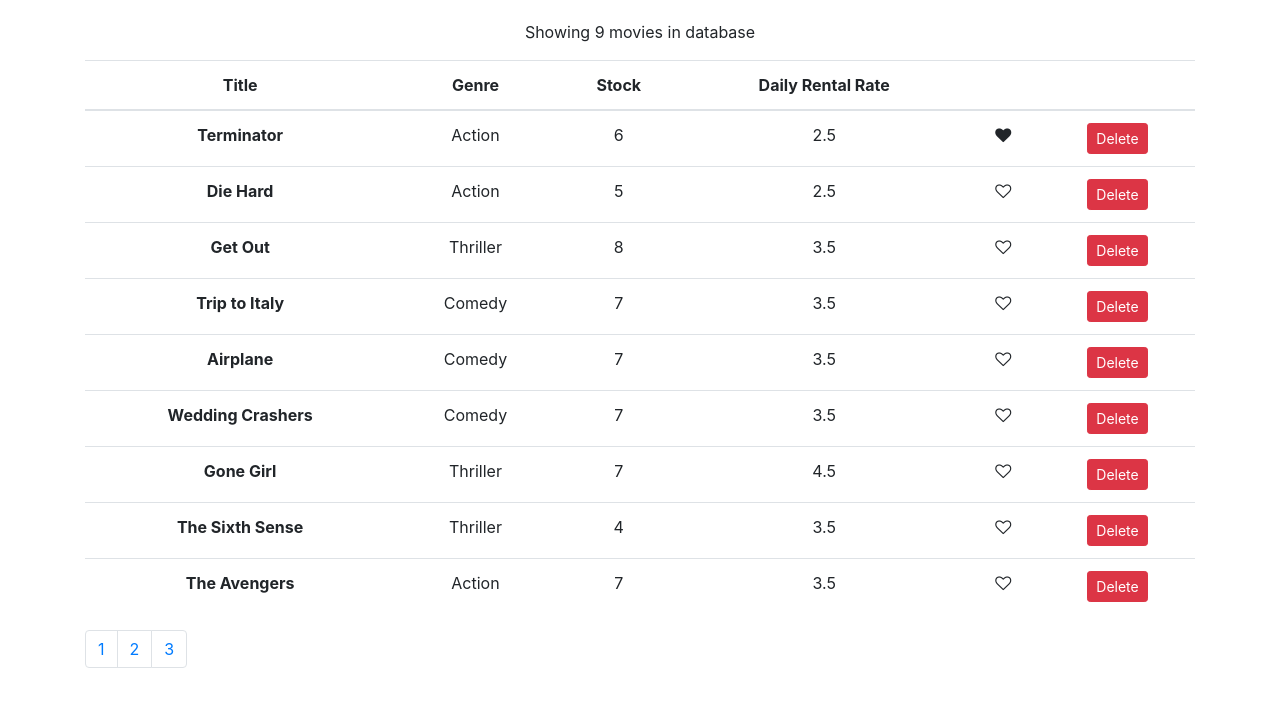
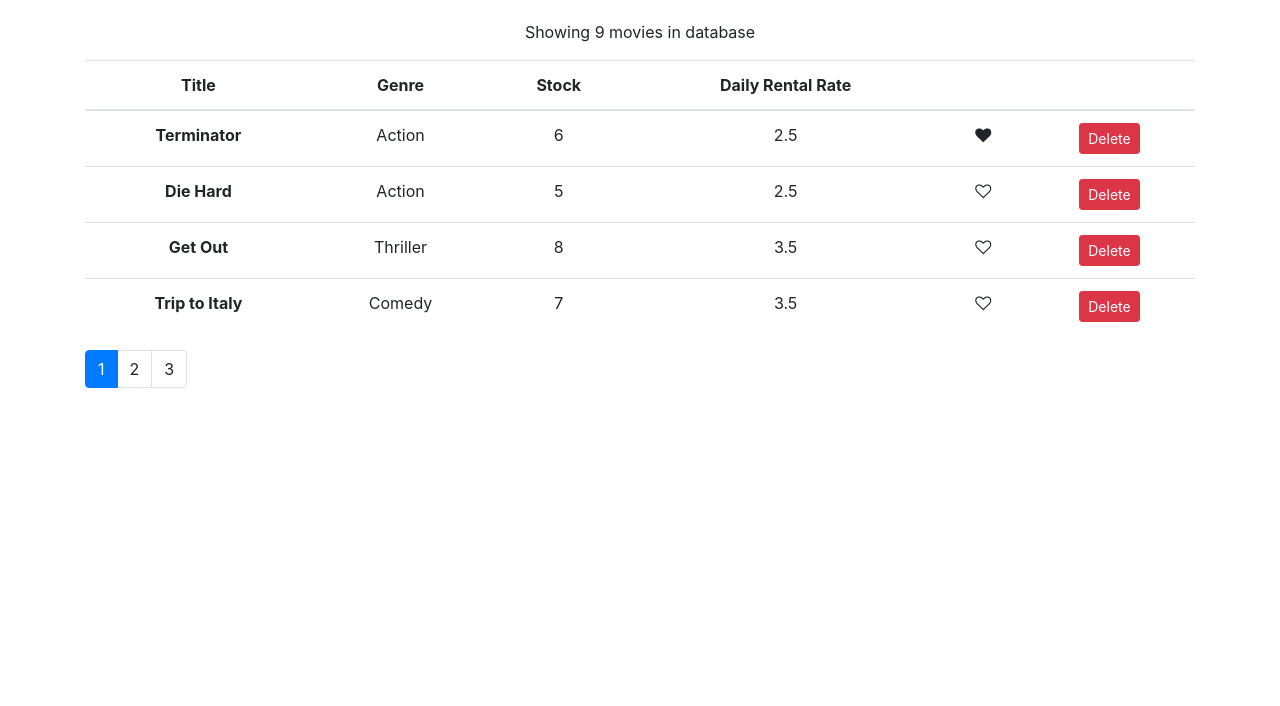
Before and after one commit to aravindanvenkataraju/react, a React (Create React App) app in the folder vidly/: page / in a window 1280 px wide. Shown: the top 706 px of the page. Built offline with nearby package versions, Linux system fonts and the light colour scheme.

Commit message:
add pagination option to vidly app

```diff
--- a/vidly/package.json
+++ b/vidly/package.json
@@ -6,6 +6,7 @@
     "bootstrap": "^4.3.1",
     "font-awesome": "^4.7.0",
     "lodash": "^4.17.15",
+    "prop-types": "^15.7.2",
     "react": "^16.9.0",
     "react-dom": "^16.9.0",
     "react-scripts": "3.1.1"
--- a/vidly/src/components/common/pagination.jsx
+++ b/vidly/src/components/common/pagination.jsx
@@ -1,15 +1,26 @@
 import React from "react";
+import PropTypes from "prop-types";
 import _ from "lodash";
 const Pagination = props => {
-  const { itemsCount, pageSize } = props;
+  const { itemsCount, pageSize, currentPage, onPageChange } = props;
+  console.log("currentPage", currentPage);
   const pagesCount = Math.ceil(itemsCount / pageSize);
   const pages = _.range(1, pagesCount + 1);
   return pagesCount === 1 ? null : (
     <nav>
-      <ul class="pagination">
+      <ul className="pagination">
         {pages.map(page => (
-          <li class="page-item" key={page}>
-            <a class="page-link" href="#">
+          <li
+            className={page === currentPage ? "page-item active" : "page-item"}
+            key={page}
+          >
+            <a
+              className="page-link"
+              onClick={() => {
+                onPageChange(page);
+              }}
+              style={{ cursor: "pointer" }}
+            >
               {page}
             </a>
           </li>
@@ -18,5 +29,10 @@
     </nav>
   );
 };
-
+Pagination.propTypes = {
+  itemsCount: PropTypes.number.isRequired,
+  pageSize: PropTypes.number.isRequired,
+  currentPage: PropTypes.number.isRequired,
+  onPageChange: PropTypes.func.isRequired
+};
 export default Pagination;
--- a/vidly/src/components/movies.jsx
+++ b/vidly/src/components/movies.jsx
@@ -2,10 +2,12 @@
 import { getMovies } from "../services/fakeMovieService";
 import Like from "./common/like";
 import Pagination from "./common/pagination";
+import { paginate } from "../utils/paginate";
 export class Movies extends Component {
   state = {
     movies: getMovies(),
-    pageSize: 4
+    pageSize: 4,
+    currentPage: 1
   };
   render() {
     //console.log(this.state.movies);
@@ -13,6 +15,9 @@
   }
   renderMovies() {
     let count = this.state.movies.length;
+    const { pageSize, currentPage, movies: allMovies } = this.state;
+    const movies = paginate(allMovies, currentPage, pageSize);
+
     return count === 0 ? (
       <p>There are no movies in the database</p>
     ) : (
@@ -30,7 +35,7 @@
             </tr>
           </thead>
           <tbody>
-            {this.state.movies.map(movie => (
+            {movies.map(movie => (
               <tr key={movie._id}>
                 <th scope="row">{movie.title}</th>
                 <td>{movie.genre.name}</td>
@@ -56,7 +61,8 @@
         </table>
         <Pagination
           itemsCount={count}
-          pageSize={this.state.pageSize}
+          pageSize={pageSize}
+          currentPage={currentPage}
           onPageChange={this.handlePageChange}
         />
       </React.Fragment>
@@ -83,6 +89,6 @@
   };
 
   handlePageChange = page => {
-    console.log("page changed");
+    this.setState({ currentPage: page });
   };
 }
--- /dev/null
+++ b/vidly/src/utils/paginate.js
@@ -0,0 +1,8 @@
+import _ from "lodash";
+export function paginate(items, pageNumber, pageSize) {
+  const startIndex = (pageNumber - 1) * pageSize;
+  return _(items)
+    .slice(startIndex)
+    .take(pageSize)
+    .value();
+}
```
